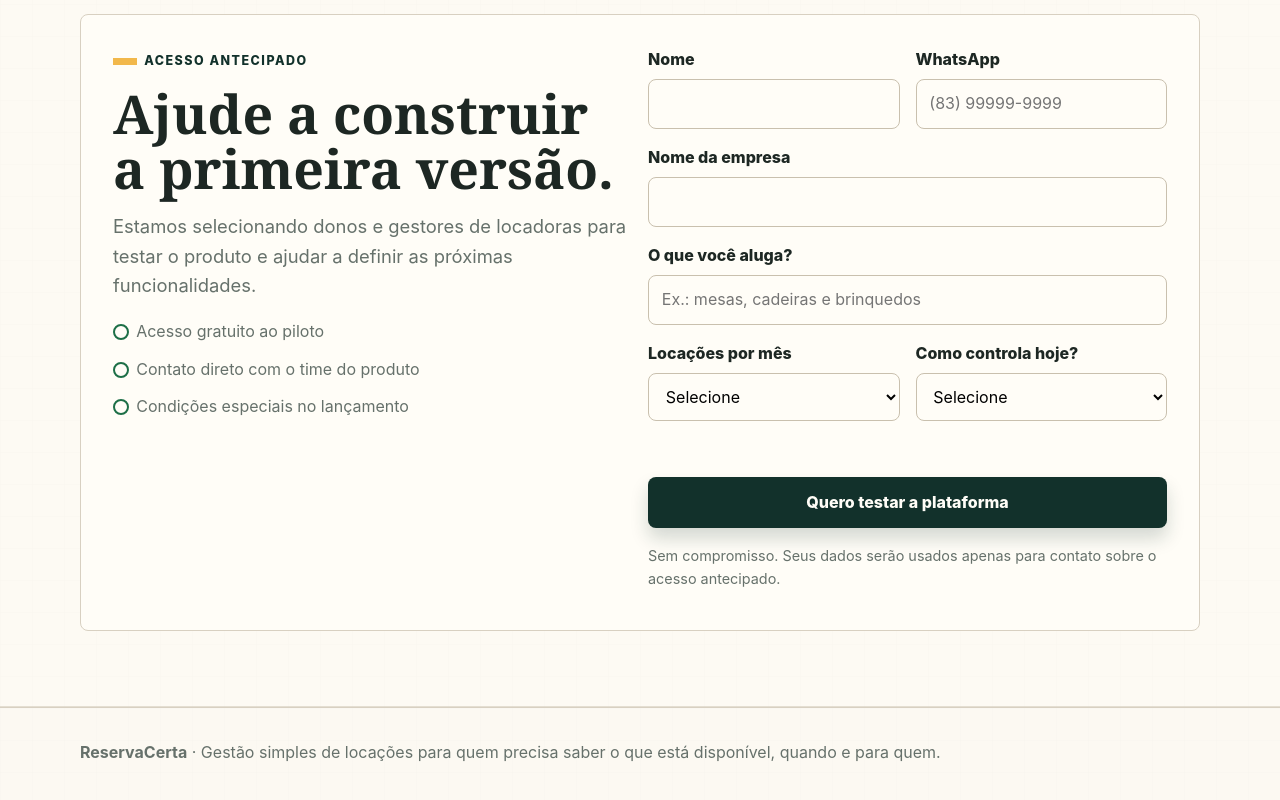
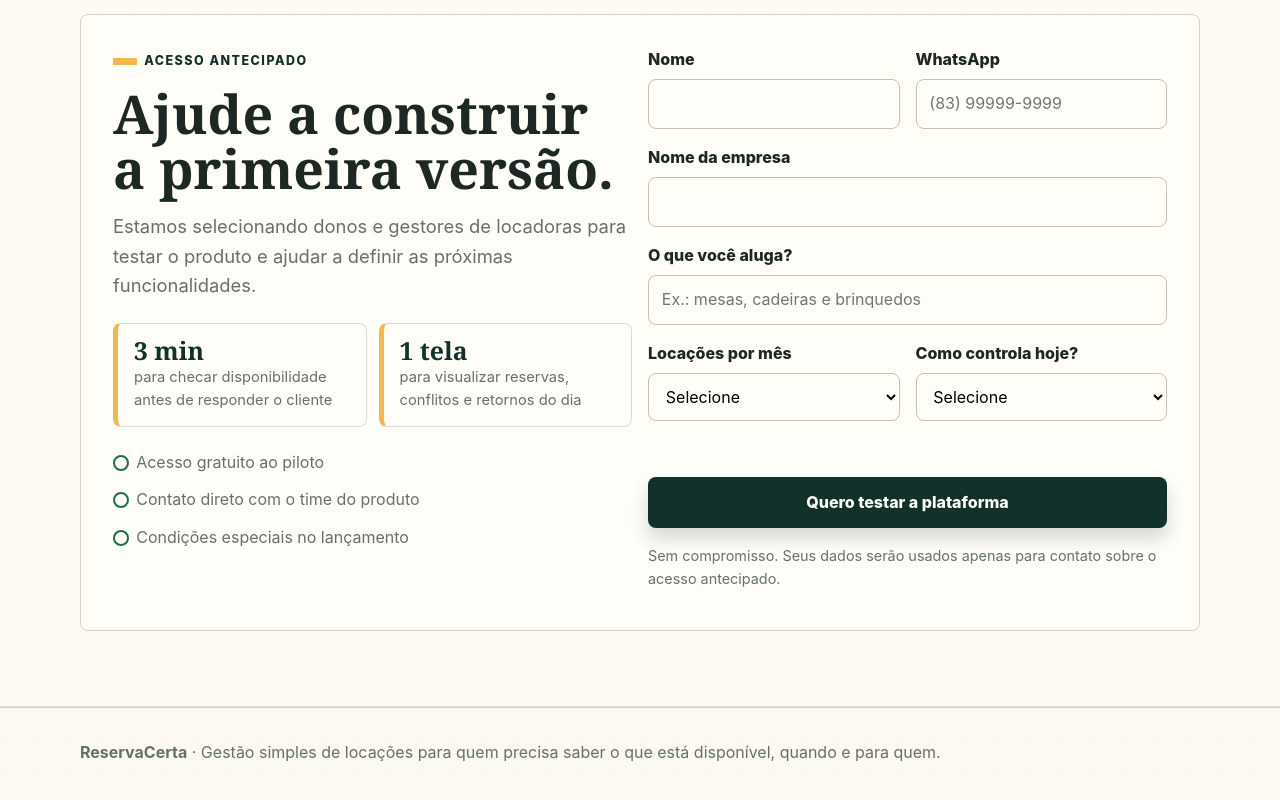
Before and after one commit to marcusformiga/reservacerta, a plain HTML site: page index.html in a window 1280 px wide. Shown: the part 4795-5595 px from the top of the page. Drawn offline with Linux system fonts and the light colour scheme.

Commit message:
Add pilot signals and Netlify deploy workflow

```diff
--- a/index.html
+++ b/index.html
@@ -480,6 +480,18 @@
             e ajudar a definir as próximas funcionalidades.
           </p>
 
+          <dl class="sinais-piloto" aria-label="Sinais acompanhados no piloto">
+            <div>
+              <dt>3 min</dt>
+              <dd>para checar disponibilidade antes de responder o cliente</dd>
+            </div>
+
+            <div>
+              <dt>1 tela</dt>
+              <dd>para visualizar reservas, conflitos e retornos do dia</dd>
+            </div>
+          </dl>
+
           <ul class="lista-beneficios lista-beneficios--vertical">
             <li>Acesso gratuito ao piloto</li>
             <li>Contato direto com o time do produto</li>
--- a/styles.css
+++ b/styles.css
@@ -1010,6 +1010,36 @@ h3 {
   align-items: start;
 }
 
+.sinais-piloto {
+  display: grid;
+  gap: 0.75rem;
+  margin: 1.4rem 0;
+}
+
+.sinais-piloto div {
+  display: grid;
+  gap: 0.2rem;
+  padding: 0.85rem 1rem;
+  border: 1px solid rgba(18, 49, 43, 0.16);
+  border-left: 0.35rem solid var(--cor-destaque);
+  border-radius: var(--raio);
+  background: rgba(255, 253, 247, 0.68);
+}
+
+.sinais-piloto dt {
+  color: var(--cor-primaria);
+  font-family: Georgia, "Times New Roman", serif;
+  font-size: 1.55rem;
+  font-weight: 800;
+  line-height: 1;
+}
+
+.sinais-piloto dd {
+  margin: 0;
+  color: var(--cor-texto-suave);
+  font-size: 0.92rem;
+}
+
 .formulario {
   display: grid;
   gap: 1rem;
@@ -1193,6 +1223,10 @@ h3 {
     padding: 1.5rem;
   }
 
+  .sinais-piloto {
+    grid-template-columns: repeat(2, minmax(0, 1fr));
+  }
+
   .cabecalho-secao {
     grid-template-columns: 1fr 0.8fr;
     align-items: end;
```
Also changed, not shown: 3 other files.
